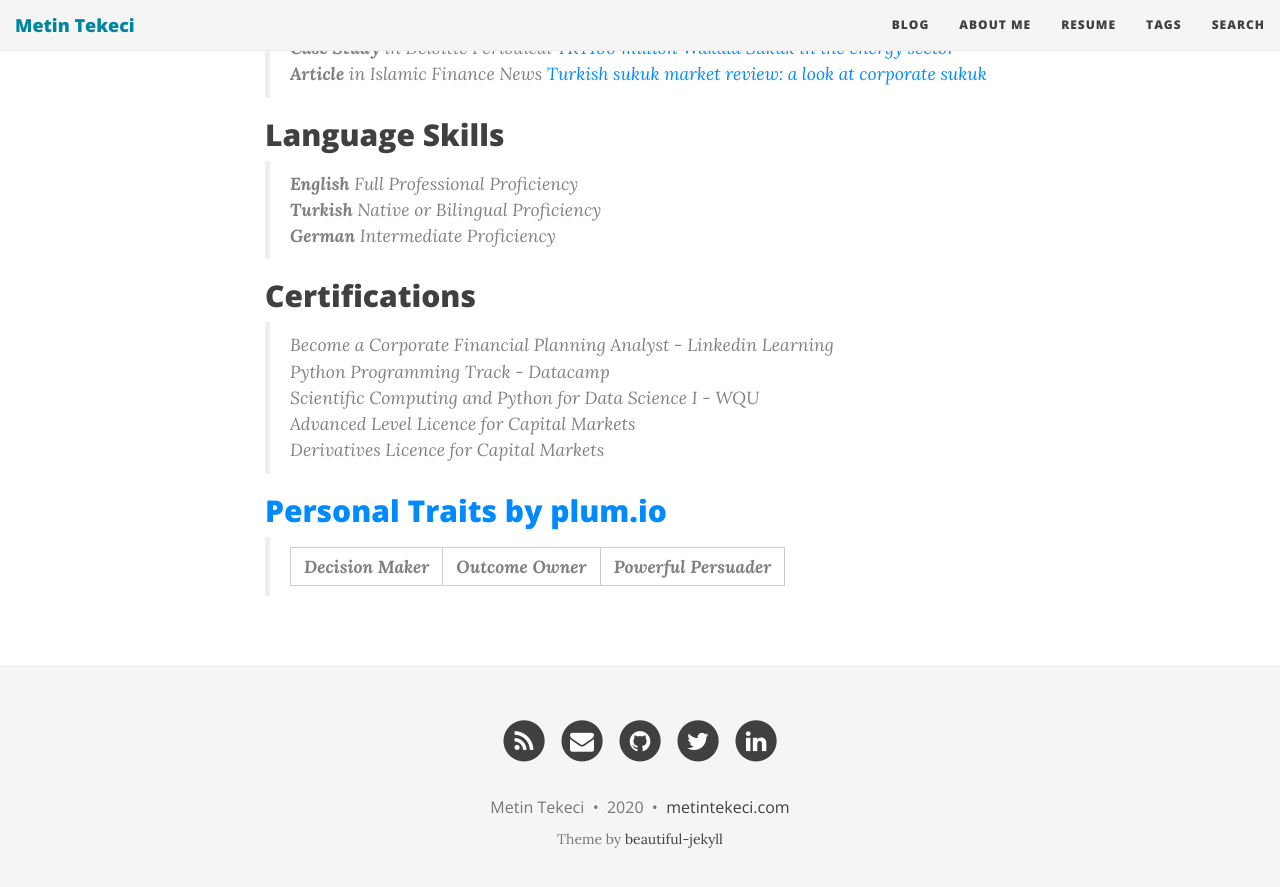
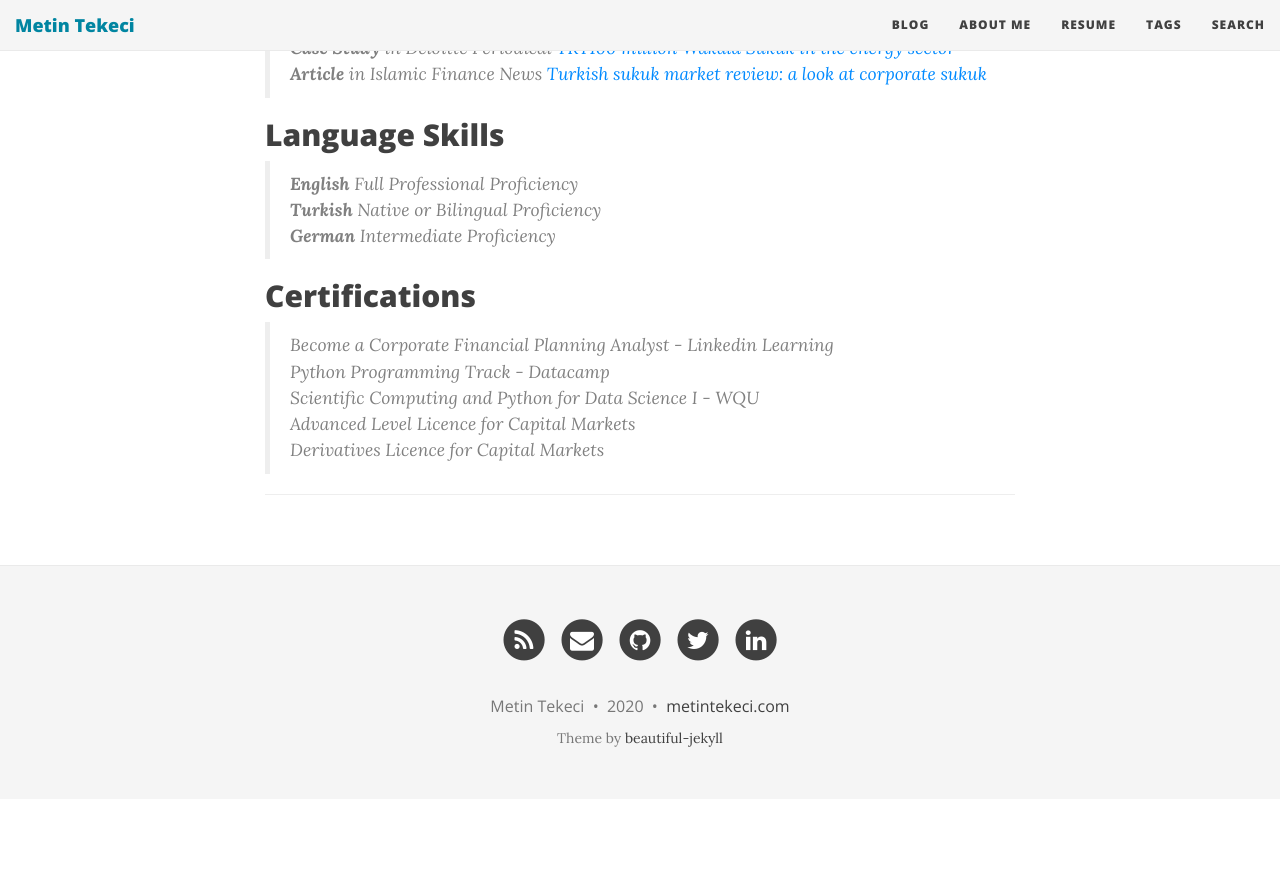
Before and after one commit to metintekeci/metintekeci.github.io, a Jekyll site: the page built from resume.md, in a window 1280 px wide and 900 px high, scrolled down 2916 px. Shown: the top 887 px of the window. Built offline with Jekyll 4.4.1, drawn with Linux system fonts in a browser that asks for light colours; nearby versions of some CDN libraries; after the commit the page ends 3715 px from its top, so only the background shows below that.

Commit message:
edit about.md - personal traits

```diff
--- a/resume.md
+++ b/resume.md
@@ -3,7 +3,7 @@ layout: page
 title: Metin Tekeci
 subtitle: ... Corporate Finance, Financial Modeling & Banking
 ---
-> | [website](https://metintekeci.com)  |  [Linkedin](https://www.linkedin.com/in/metintekeci/) | [twitter](https://twitter.com/MetinTekeci)
+> | [website](https://metintekeci.com)  |  [Linkedin](https://www.linkedin.com/in/metintekeci/) | [twitter](https://twitter.com/MetinTekeci) |
 
 ## Summary
 
@@ -103,9 +103,7 @@ __Izmir University of Economics, Izmir.__ BA in Economics
 >Advanced Level Licence for Capital Markets
 >Derivatives Licence for Capital Markets
 
-## [Personal Traits by plum.io](https://secure.plum.io/en/p/PgqCnT4yKwiat0x25Xzevw "click to see my top talents")
-
-> ***Decision Maker*** | ***Outcome Owner*** | ***Powerful Persuader***
+---
 
 
 <!-- ### Footer
```
Also changed, not shown: aboutme.md (+4 -1 lines).
